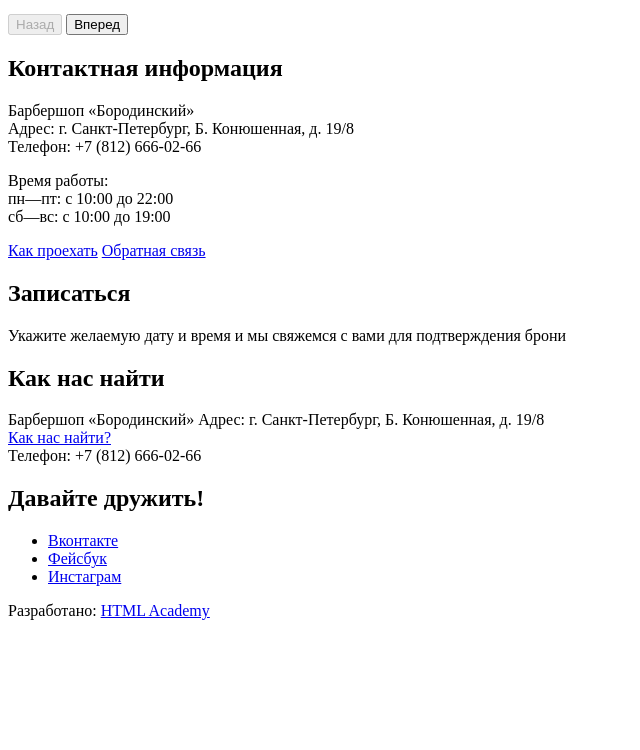
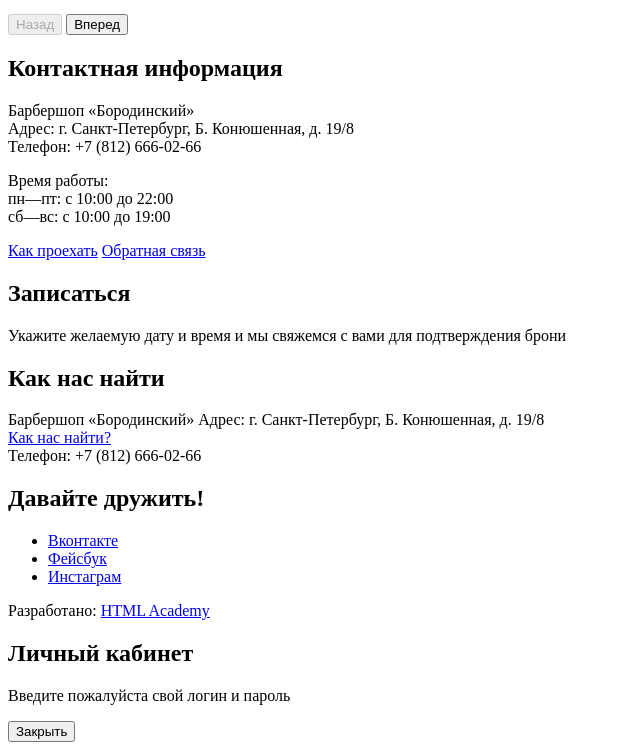
Before and after one commit to sergeykirpik/htmlacademy-barbershop, a plain HTML site: page index.html in a window 1280 px wide. Shown: the part 1103-1853 px from the top of the page, without its empty margins (0-640 px from the left). Before the commit the page ends 1739 px from the top, so only its background shows below. Drawn offline with Linux system fonts and the light colour scheme.

Commit message:
Add Login section

```diff
--- a/index.html
+++ b/index.html
@@ -136,6 +136,11 @@
     </p>
   </footer>
 
-
+  <section>
+    <h2>Личный кабинет</h2>
+    <p>Введите пожалуйста свой логин и пароль</p>
+    <!-- Здесь будет форма логина -->
+    <button type="button">Закрыть</button>
+  </section>
 </body>
 </html>
```
